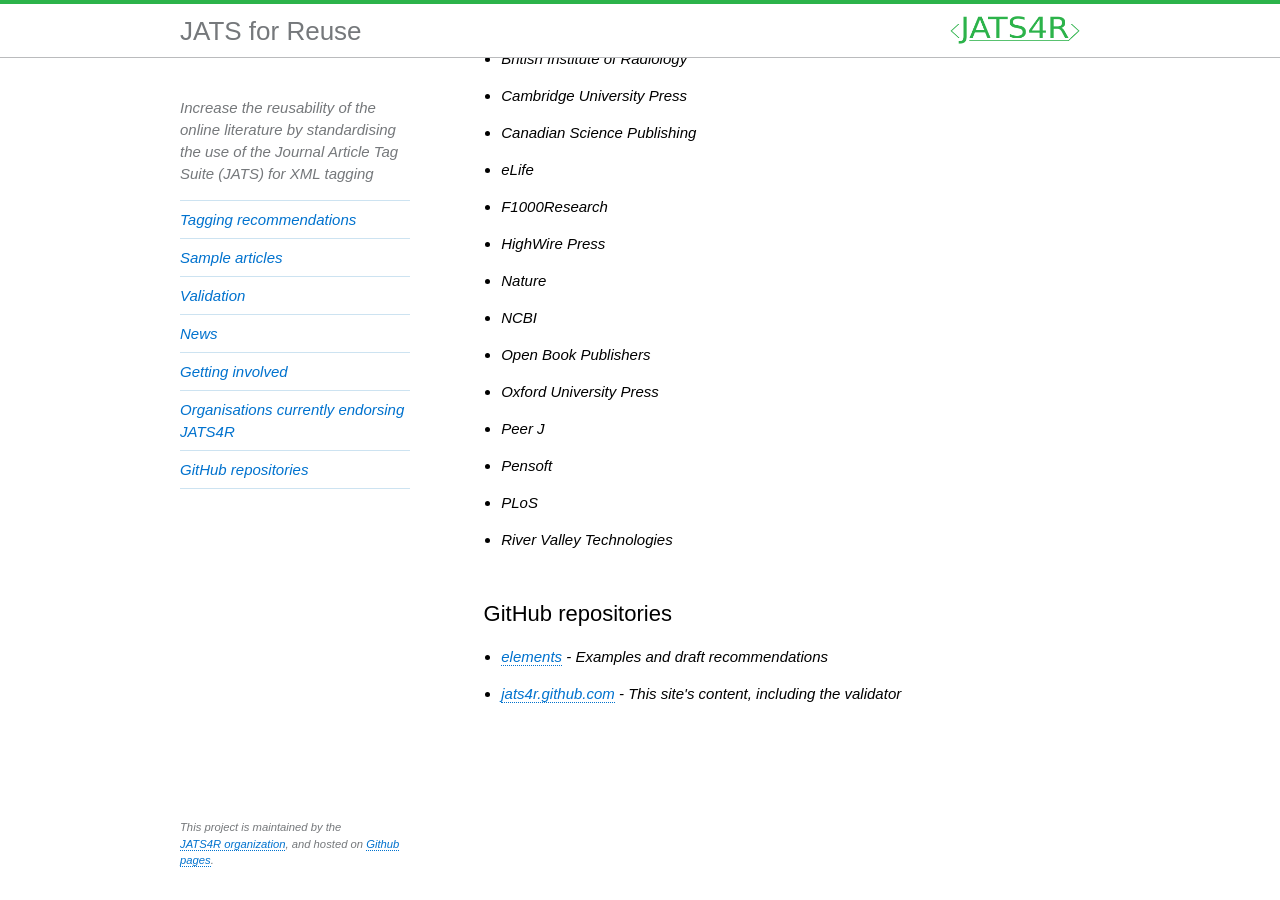
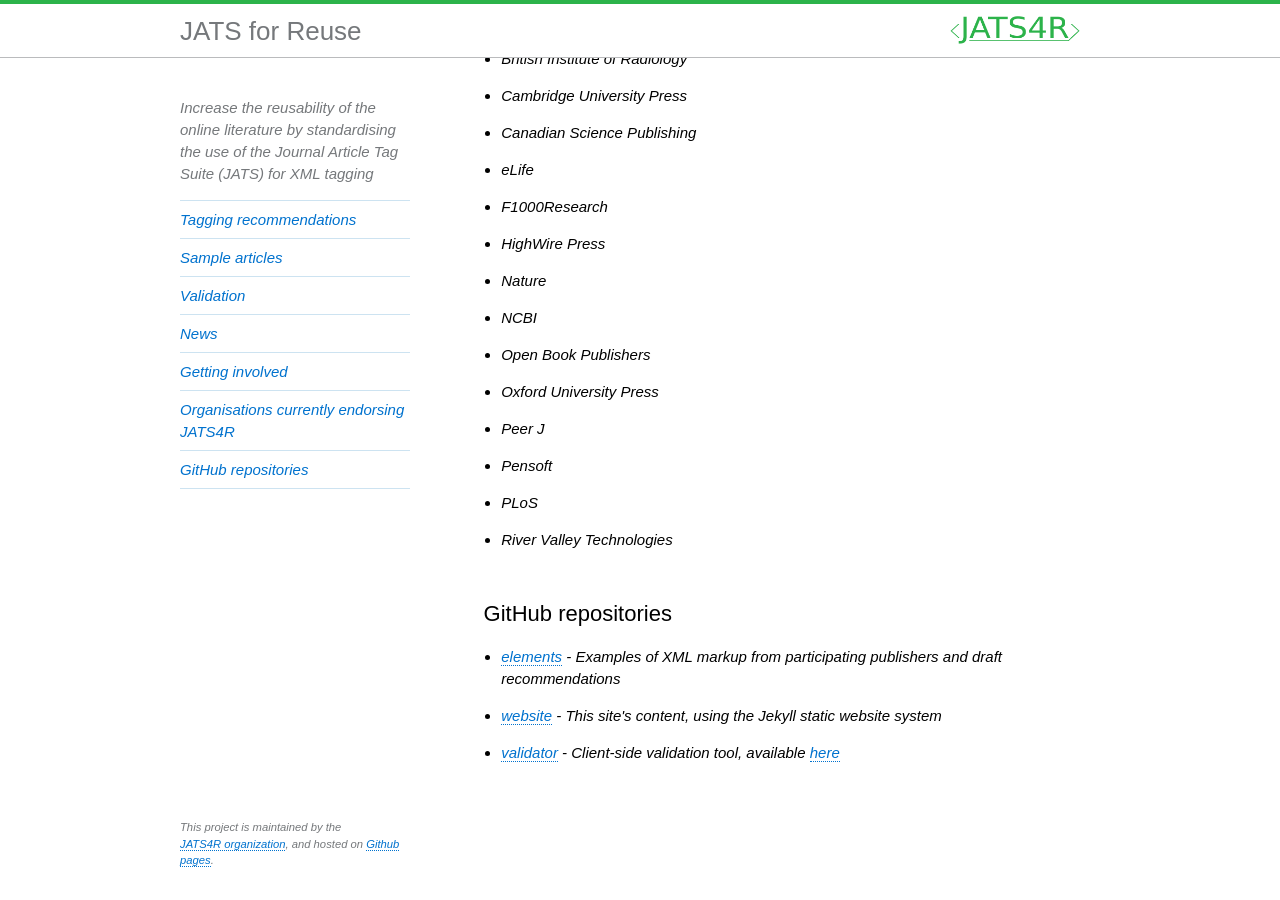
Before and after one commit to JATS4R/old-website, a Jekyll site: the page index.html, which Jekyll copies as it is, in a window 1280 px wide and 900 px high, scrolled down 1738 px. Built offline with Jekyll 4.4.1, drawn with Linux system fonts in a browser that asks for light colours; some web fonts are replaced.

Commit message:
Update repos section of home page

```diff
--- a/index.html
+++ b/index.html
@@ -159,9 +159,11 @@
           <h2>GitHub repositories</h2>
           <ul>
             <li><a href="https://github.com/jats4r/elements">elements</a> -
-              Examples and draft recommendations</li>
-            <li><a href="https://github.com/jats4r/jats4r.github.io">jats4r.github.com</a> -
-              This site's content, including the validator</li>
+              Examples of XML markup from participating publishers and draft recommendations</li>
+            <li><a href="https://github.com/jats4r/website">website</a> -
+              This site's content, using the Jekyll static website system</li>
+            <li><a href="https://github.com/jats4r/validator">validator</a> -
+              Client-side validation tool, available <a href='http://jats4r.org/validator/'>here</a></li>
           </ul>
         </section>
       </section>
```
